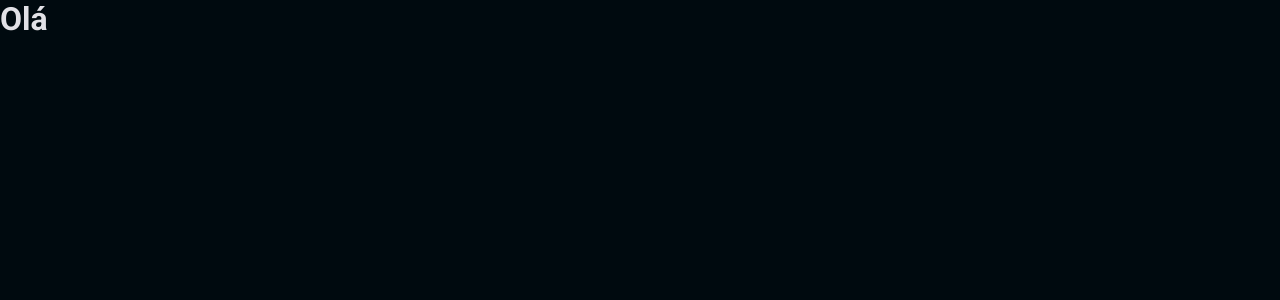
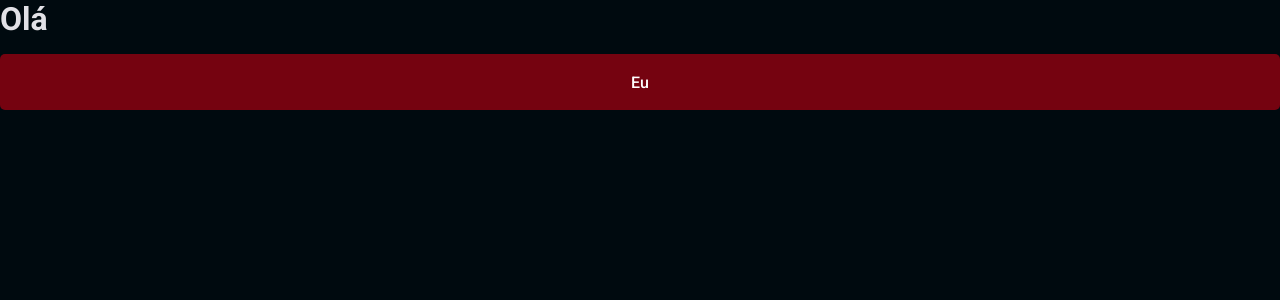
Before and after one commit to maxyuri13/Food-Explorer, a React (Vite) app in the folder Frontend/: page / in a window 1280 px wide. Shown: the top 300 px of the page. Built offline with nearby package versions, Linux system fonts and the light colour scheme.

Commit message:
button component

```diff
--- /dev/null
+++ b/Frontend/src/components/Button/index.jsx
@@ -0,0 +1,15 @@
+import { Container } from "./styles";
+
+
+export function Button({ title, loading = false, ...rest }) {
+
+  return (
+    <Container
+      type="button"
+      disabled={loading}
+      {...rest}
+    >
+      { loading ? 'Carregando...' : title }
+    </Container>
+  );
+}
--- /dev/null
+++ b/Frontend/src/components/Button/styles.js
@@ -0,0 +1,24 @@
+import styled from 'styled-components';
+
+export const Container = styled.button`
+  width: 100%;
+  background-color: ${({ theme}) => theme.COLORS.TOMATO_100};
+  color: ${({ theme}) => theme.COLORS.LIGHT_100};
+
+  height: 56px;
+  border: 0;
+  padding: 1.2em 3.2rem;
+  margin-top: 1.6rem;
+  border-radius: .5rem;
+  gap: 8px;
+
+  font-weight: 500;
+
+  &:disabled {
+    background-color: ${({ theme}) => theme.COLORS.TOMATO_400};
+  }
+
+  &:hover {
+    background-color: ${({ theme}) => theme.COLORS.TOMATO_200};
+  }
+`
--- a/Frontend/src/pages/Home/index.jsx
+++ b/Frontend/src/pages/Home/index.jsx
@@ -1,10 +1,12 @@
-import { Container } from "./styles"
+import { Container } from "./styles";
+import { Button } from "../../components/Button";
 
 export function Home() {
 
   return (
     <Container>
       <h1>Olá</h1>
+      <Button title="Eu"/>
     </Container>
   )
 }
--- a/Frontend/src/styles/global.js
+++ b/Frontend/src/styles/global.js
@@ -30,16 +30,12 @@ export default createGlobalStyle`
     text-decoration: none;
   }
 
-  button {
-    border: none;
-  }
-
   button, a {
     cursor: pointer;
     transition: filter .2s;
   }
 
-  button:hover, a:hover {
+  a:hover {
     filter: brightness(.9);
   }
 
```
